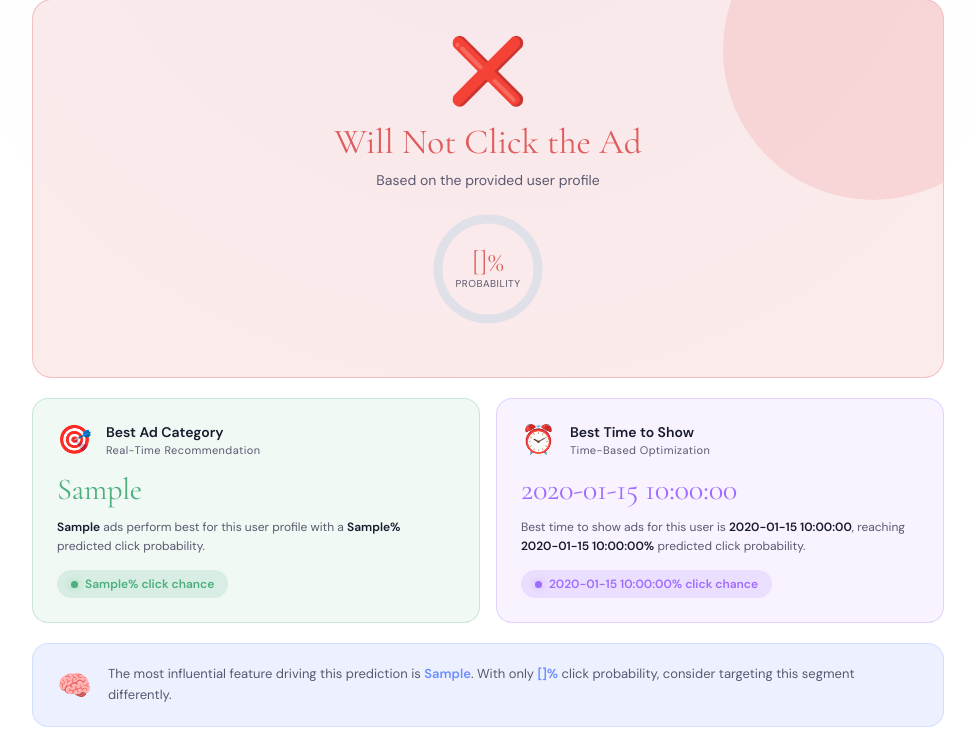
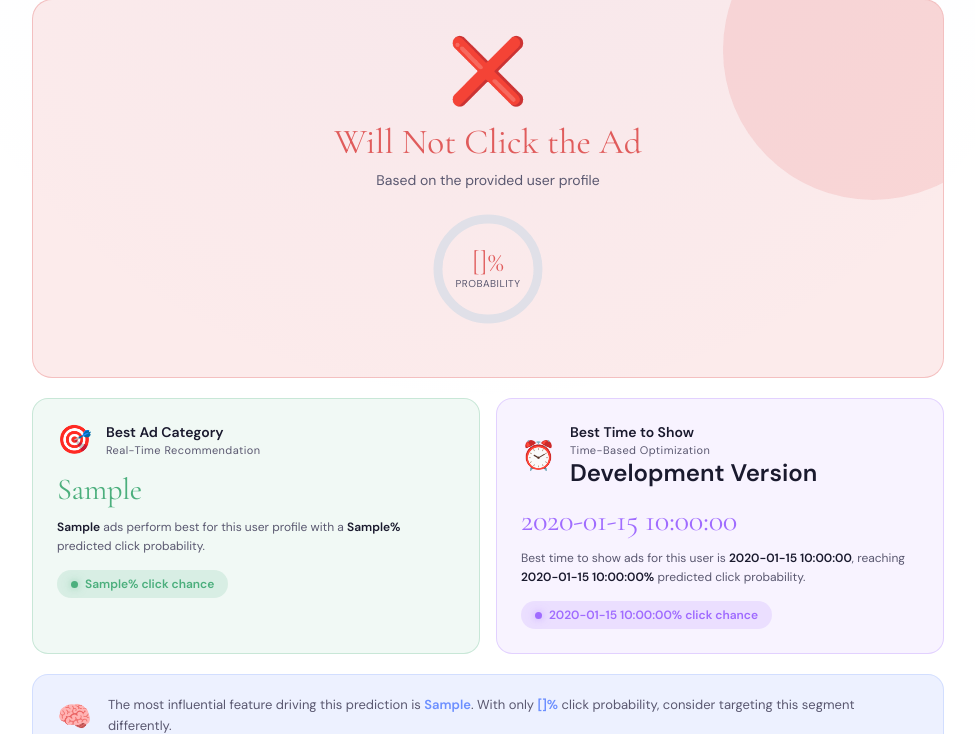
Before and after one commit to Divya29-ai/cold_prediction, a Flask app: template templates/dashboard.html in a window 1280 px wide. Shown: the part 193-927 px from the top of the page, without its empty margins (152-1127 px from the left). Run offline with Flask 3, Linux system fonts and the light colour scheme; the template is opened without the code that fills it: most values are stand-ins (such as "Sample title", 1, 10 or a date in 2020); parts of the project's set-up code (start-up, migrations or seed data) failed here and were passed over.

Commit message:
Add development changes

```diff
--- a/templates/dashboard.html
+++ b/templates/dashboard.html
@@ -196,6 +196,7 @@ nav{display:flex;align-items:center;justify-content:space-between;padding:16px 3
         <div>
           <div class="rec-title">Best Time to Show</div>
           <div class="rec-sub">Time-Based Optimization</div>
+          <h2>Development Version</h2>
         </div>
       </div>
       <div class="rec-value">{{ best_time }}</div>
```
